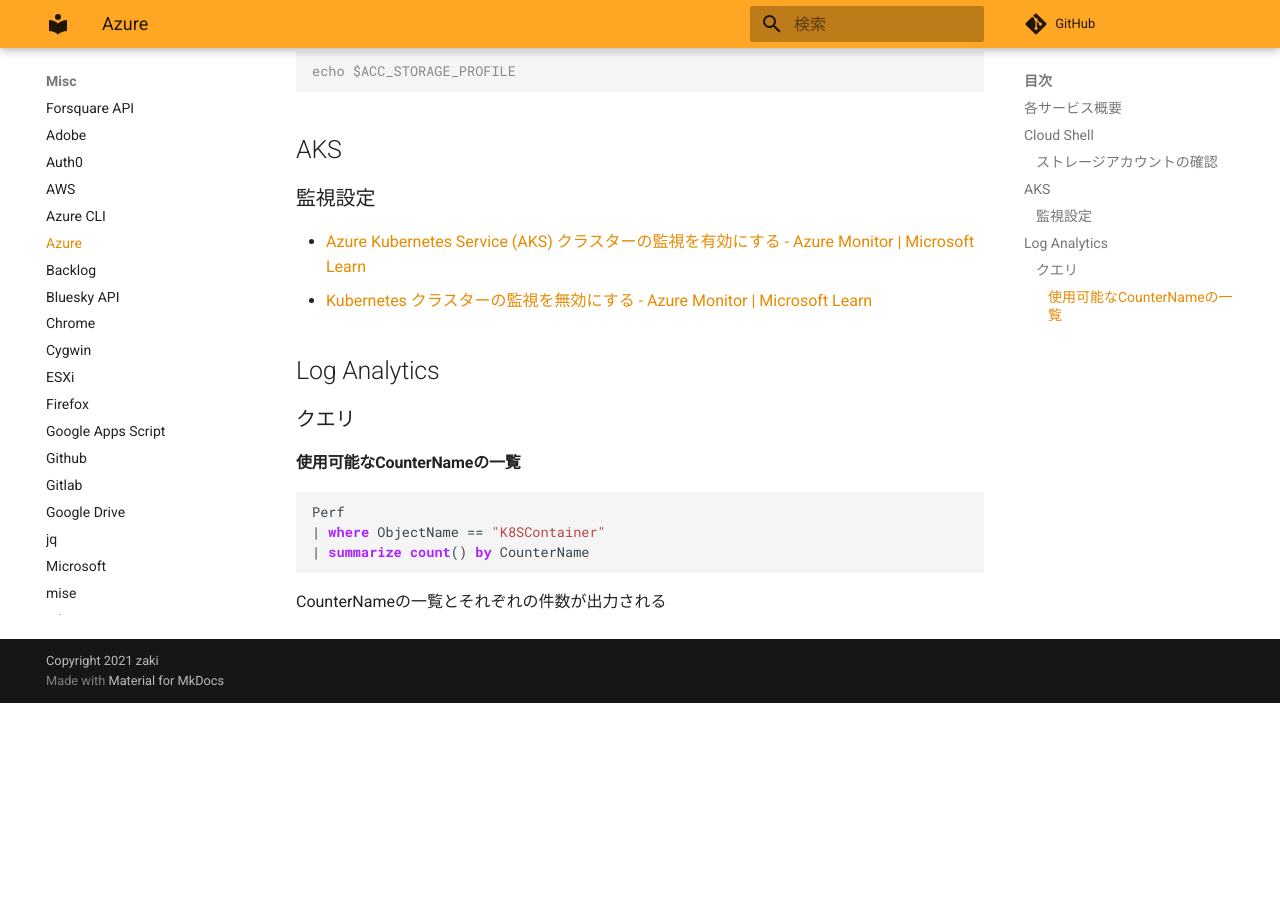
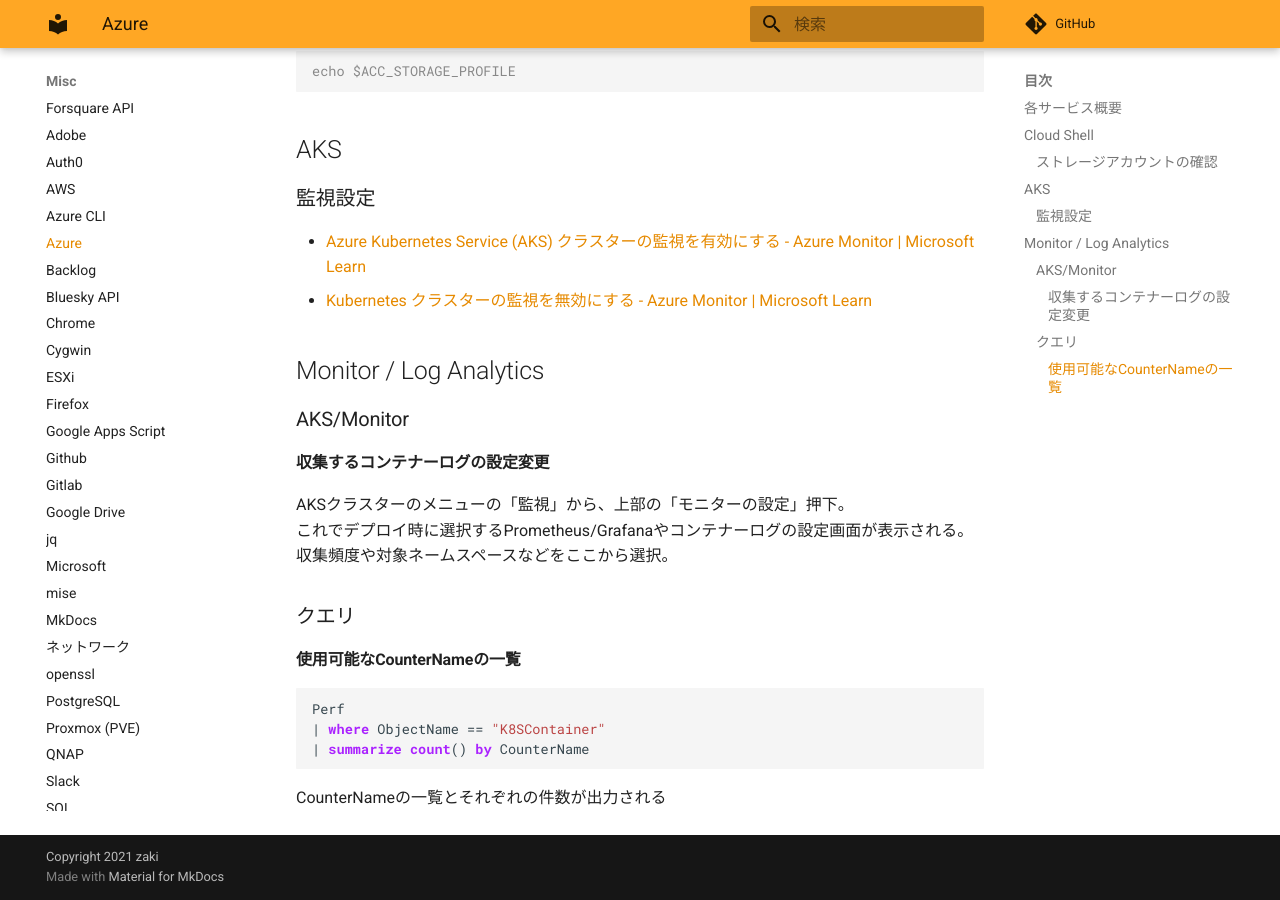
Before and after one commit to zaki-lknr/docs, an MkDocs documentation site: the page built from docs/Misc/azure.md, in a window 1280 px wide and 900 px high, scrolled down 701 px. Built offline with MkDocs 1.6.1 and Material for MkDocs 9.7.7, drawn with Linux system fonts in a browser that asks for light colours; comment, search, counter and statistics services are not loaded; before the commit the page ends 1404 px from its top, so only the background shows below that.

Commit message:
add: misc/azure: コンテナーログ収集の設定変更

```diff
--- a/docs/Misc/azure.md
+++ b/docs/Misc/azure.md
@@ -27,7 +27,15 @@ echo $ACC_STORAGE_PROFILE
 - [Azure Kubernetes Service (AKS) クラスターの監視を有効にする - Azure Monitor | Microsoft Learn](https://learn.microsoft.com/ja-jp/azure/azure-monitor/containers/kubernetes-monitoring-enable?tabs=cli)
 - [Kubernetes クラスターの監視を無効にする - Azure Monitor | Microsoft Learn](https://learn.microsoft.com/ja-jp/azure/azure-monitor/containers/kubernetes-monitoring-disable)
 
-## Log Analytics
+## Monitor / Log Analytics
+
+### AKS/Monitor
+
+#### 収集するコンテナーログの設定変更
+
+AKSクラスターのメニューの「監視」から、上部の「モニターの設定」押下。
+これでデプロイ時に選択するPrometheus/Grafanaやコンテナーログの設定画面が表示される。
+収集頻度や対象ネームスペースなどをここから選択。
 
 ### クエリ
 
```
